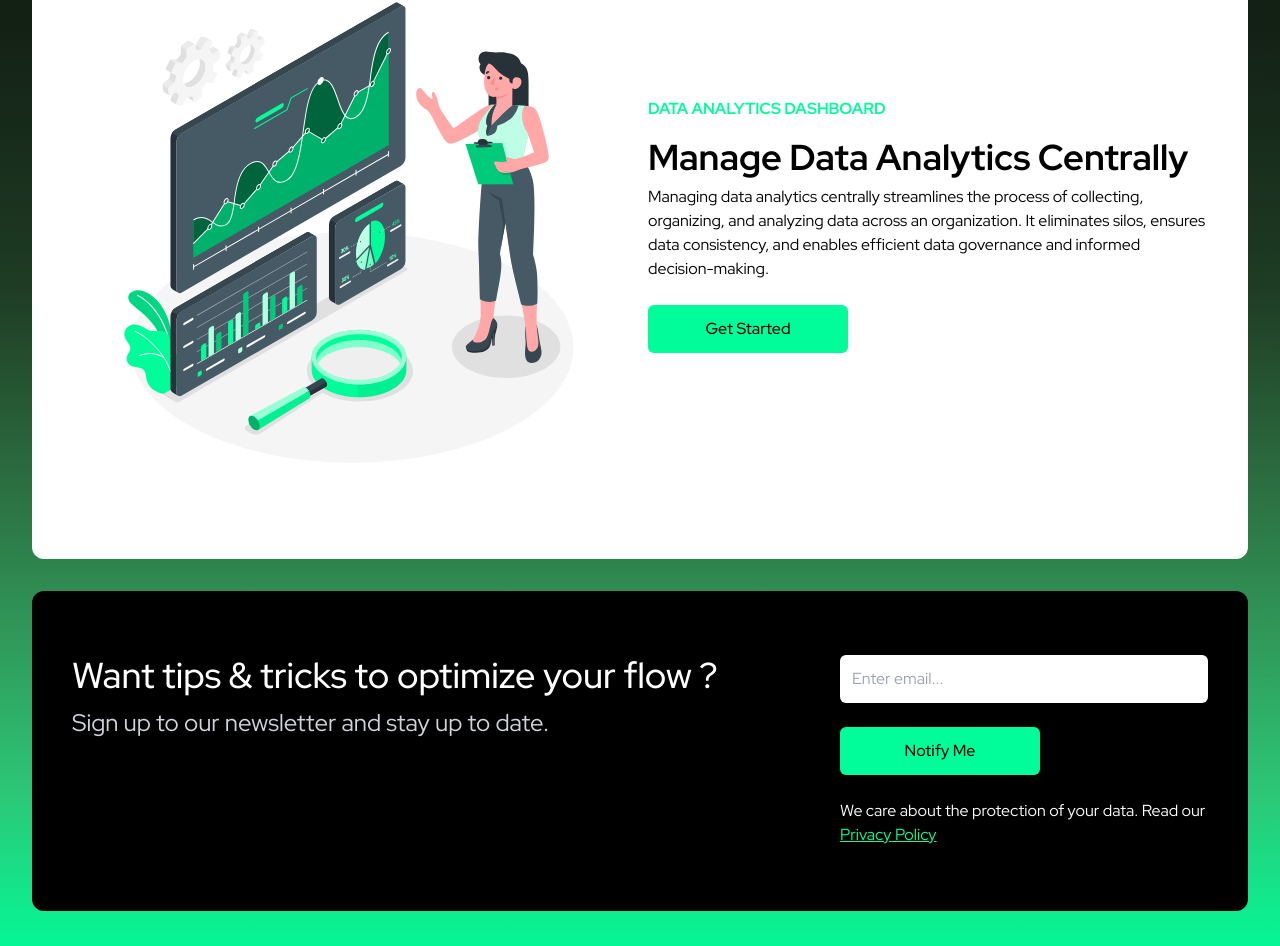
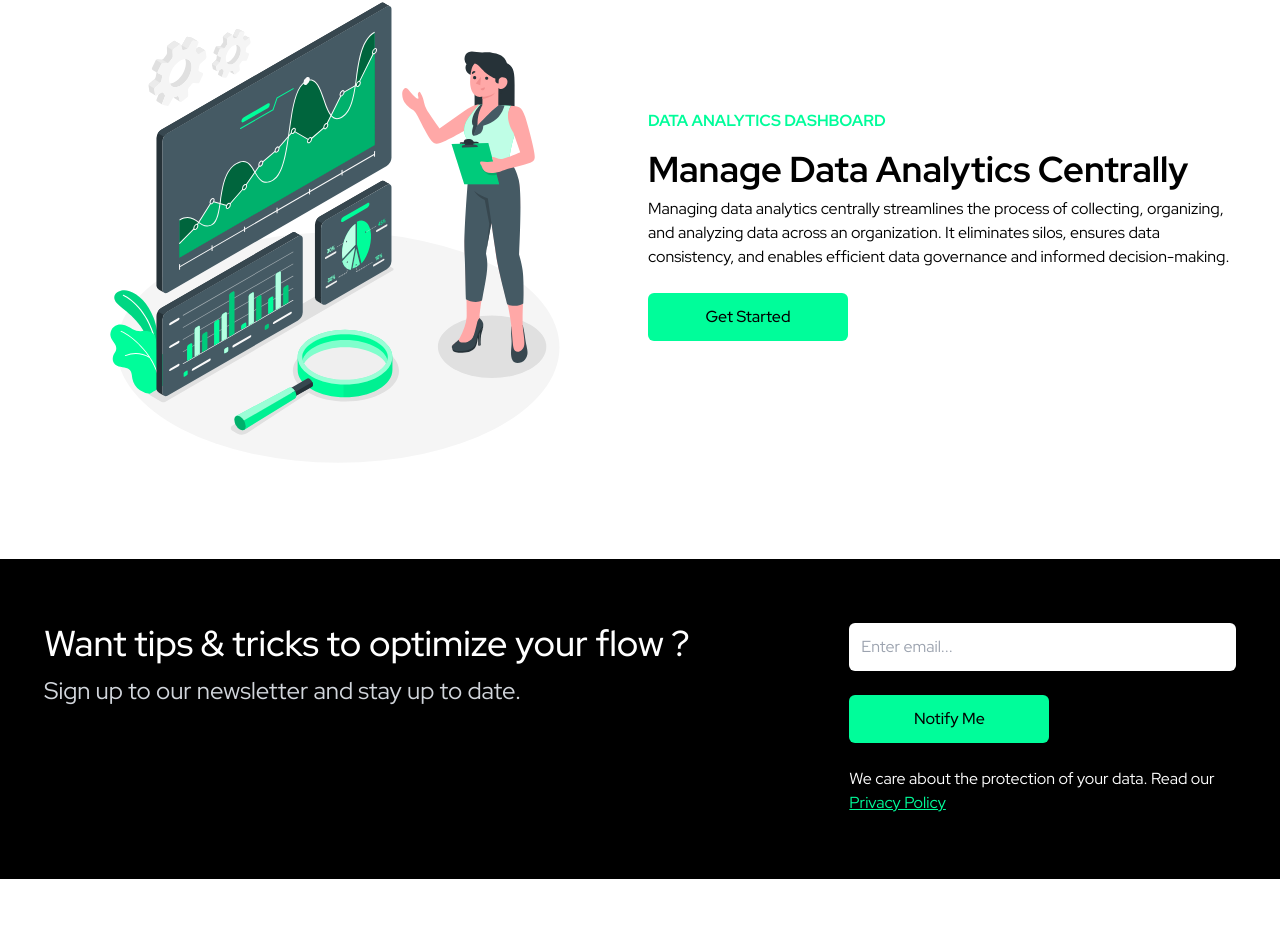
Before and after one commit to adityaj07/dataBiz, a React (Vite) app: page / in a window 1280 px wide. Shown: the part 901-1847 px from the top of the page. Built offline with nearby package versions, Linux system fonts and the light colour scheme.

Commit message:
Update: Width of Analytics & Newsletter components

```diff
--- a/src/components/Analytics.jsx
+++ b/src/components/Analytics.jsx
@@ -4,7 +4,7 @@ import Button from './Button';
 
 const Analytics = () => {
   return (
-    <div className='w-[95%] mx-auto rounded-xl bg-white py-16 px-4'>
+    <div className='w-full mx-auto  bg-white py-16 px-4'>
         <div className='max-w-[1240px] mx-auto px-6 grid md:grid-cols-2 gap-4'>
             <img src={AnalyticSvg} className='w-[500px] mx-auto my-4' alt="analytics" />
             <div className='flex flex-col justify-center'>
--- a/src/components/Cards.jsx
+++ b/src/components/Cards.jsx
@@ -2,7 +2,7 @@ import React from 'react'
 
 const Cards = () => {
   return (
-    <div>Cards</div>
+    <div className='w-full py-[10rem] px-4 bg-white'></div>
   )
 }
 
--- a/src/components/Newsletter.jsx
+++ b/src/components/Newsletter.jsx
@@ -3,7 +3,7 @@ import Button from './Button'
 
 const Newsletter = () => {
   return (
-    <div className='w-[95%] my-8 mx-auto rounded-xl bg-black py-16 px-4 text-white' >
+    <div className='w-full  mx-auto  bg-black py-16 px-4 text-white' >
         <div className='max-w-[1240px] mx-auto px-6 grid lg:grid-cols-3 gap-4'>
             <div className='lg:col-span-2'>
                 <h1 className='text-3xl md:text-4xl font-medium'>Want tips & tricks to optimize your flow ?</h1>
```
